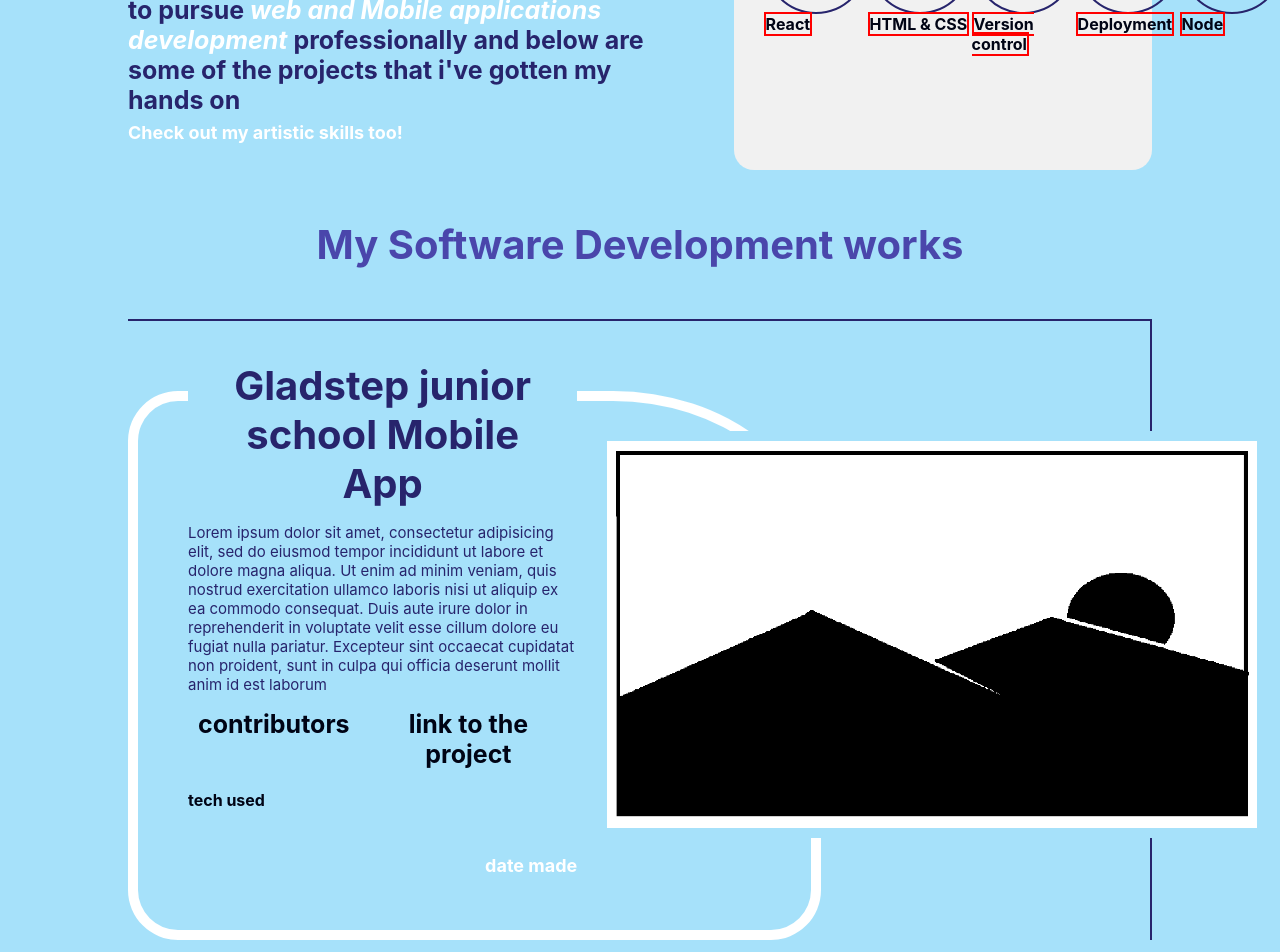
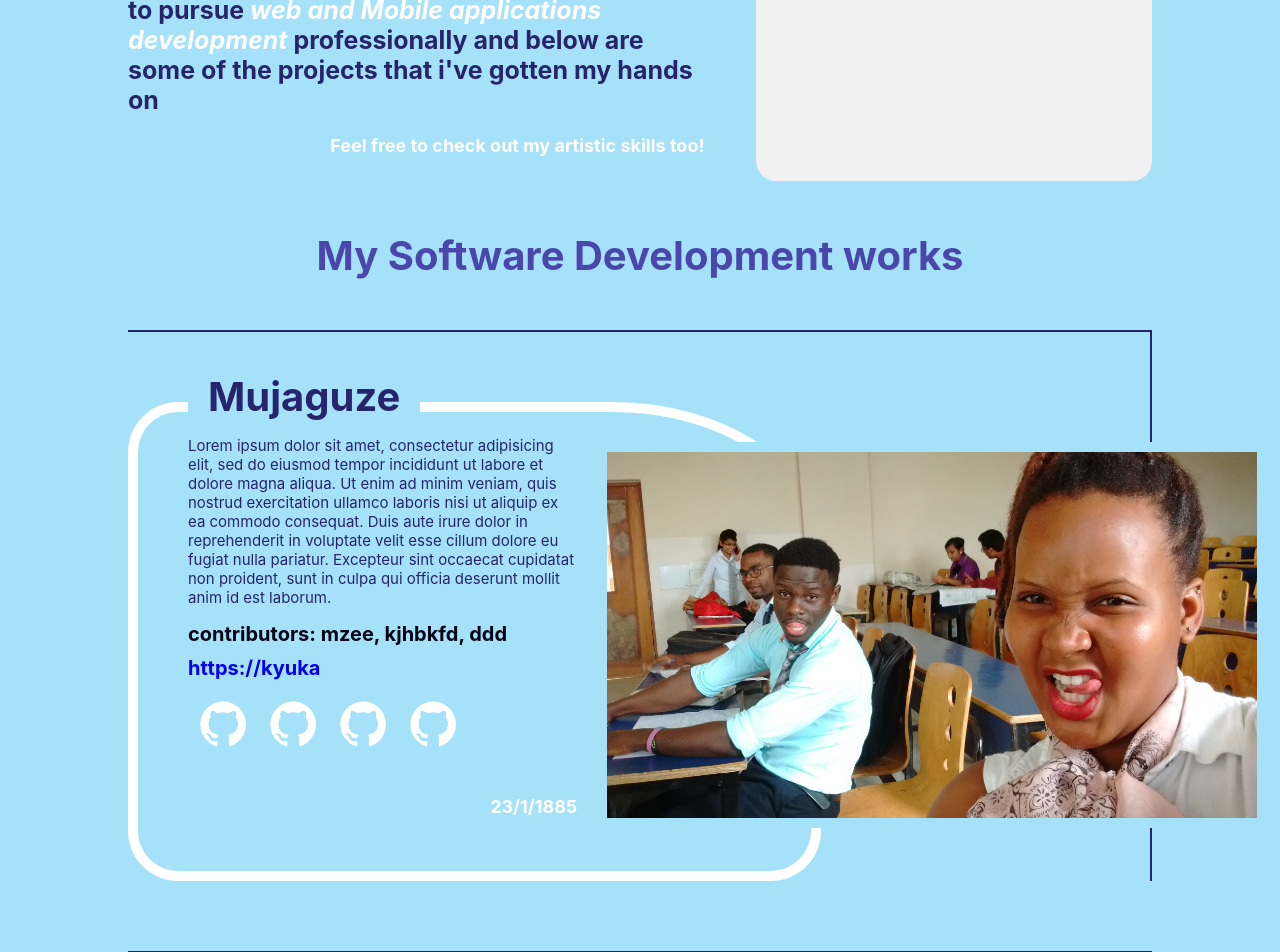
Before and after one commit to kyakivanfrank/frank-portifolio, a React (Create React App) app: page /Webdevt in a window 1280 px wide. Shown: the part 840-1792 px from the top of the page. Built offline with nearby package versions, Linux system fonts and the light colour scheme.

Commit message:
new styling

```diff
--- a/src/App.css
+++ b/src/App.css
@@ -22,7 +22,7 @@
 /* flexing Displays */
 header,
  .introPage,
-  .btnEnvelope, .dev-descr-box, .templato, #contr, .skillBox{display: flex;}
+  .btnEnvelope, .dev-descr-box, .templato,  .skillBox{display: flex;}
 
 /* this is the header */
 header {
@@ -89,7 +89,7 @@
 #codeDiv:hover{ background-image: url('./img/bgPics/codePicBlurred.png');}
 #artDiv:hover{ background-image: url('./img/bgPics/tigerPicBlurred.png');}
 .careerOptions h3{font-size: 25px; text-align: center;  }
-#optLink{font-size: 18px; color: white}
+#optLink{font-size: 18px; color: white; float: right; margin: 20px 0 0}
 #optLink:hover{color: #000415; transition: 3s; }
 em{color: white;}
 
@@ -105,13 +105,17 @@
 /* project templates  */
 #tempHold{ border-top: 2px  #27246c solid; border-right: 2px  #27246c solid; margin: 20px 0;}
 .templato{ margin: 70px 0; border: 10px white solid; border-radius: 50px; border-top-right-radius: 30%; width: 60%; padding: 30px;}
- .templatedescr{ width: 70%; padding: 0 20px; margin-top: -70px }
+ .templatedescr{   width: 70%; padding: 0 20px; margin-top: -70px }
  .templatedescr h1{ color: #27246c; background-color: #a6e1fa; margin: 0; width: fit-content; font-size: 40px; padding: 0 20px;  }
- .templatedescr p{ color: #27246c; width: fit-content; font-size: 15px; }
-.imgHold{ width: 30%;}
+ .templatedescr p{ color: #27246c; width: fit-content; font-size: 15px;   }
+ #skillsUsed{  margin: 10px 0 }
+ #skillImg{width: 50px }
+
+.imgHold{ width: 30%; float: left;  }
 .templato img{width: 650px; border: 10px #a6e1fa solid;}
 
-#contr h3{margin: 0 10px;}
+ .templatedescr h3{ text-align: left; margin: 10px 0; font-size: 20px }
+
  #date{float: right; color: white; font-size: 18px}
 
 
--- a/src/App.js
+++ b/src/App.js
@@ -22,9 +22,6 @@
     <NavCompo/>
     </div>
     </header>
-
-
-
     <body >
     <div className="adjusta"></div>
     <section className="intro"><IntroComp/></section>
@@ -32,7 +29,6 @@
    <section className="gallery"> <Gallery/></section>
     <section className="employers"><Employers/></section>
     </body>
-
     <footer>
     <FooterComp/>
     </footer>
--- a/src/components/main/Employers.js
+++ b/src/components/main/Employers.js
@@ -7,6 +7,6 @@
 
 const companies =[premierDistilleries,cyberSchool,caddCentre,livewire];
 export default Employer =><div className="container">
-<h2>Companies that used my services</h2>
+<h2>Testimonial companies</h2>
 <div className="emploHolder">{ companies.map(company=><img id="company" src={company} alt={company}/>) }</div>
 </div>
--- a/src/components/main/art/ArtProjectTemplate.js
+++ b/src/components/main/art/ArtProjectTemplate.js
@@ -1,25 +1,23 @@
 import React from "react";
-import picto from '../../../img/galleryImages/myartFrank.JPEG';
 
 
+const ArtProjectTemplate = ({ projectTitle, projectDescr, projectcreationDate, projectContributor,
+    projectLink, projecttechUsed, projectImage }) => <div className="templato">
 
-export default  ArtProjectTemplate => <div className="templato">
 <div className="templatedescr">
-<h1>The Bengal Tiger painting</h1>
-<p>Lorem ipsum dolor sit amet, consectetur adipisicing elit, sed do eiusmod
-tempor incididunt ut labore et dolore magna aliqua. Ut enim ad minim veniam,
-quis nostrud exercitation ullamco laboris nisi ut aliquip ex ea commodo
-consequat. Duis aute irure dolor in reprehenderit in voluptate velit esse
-cillum dolore eu fugiat nulla pariatur. Excepteur sint occaecat cupidatat non
-proident, sunt in culpa qui officia deserunt mollit anim id est laborum</p>
+<h1>{projectTitle}</h1>
+<p>{projectDescr}</p>
+<h3>contributors: {projectContributor}</h3>
 
+<a href="###"><h3>{projectLink}</h3></a>
 
-<div id="contr"> <h3>contributors</h3><h3>link to the project</h3> </div>
+<div id="skillsUsed">{projecttechUsed.map( skill => <img id="skillImg" src={skill} alt="this is a skill"/>) }</div>
 
-<h4>skills used</h4>
-<h4 id="date">date made</h4>
+<h4 id="date">{projectcreationDate}</h4>
+</div>
+
+<div className="imgHold"><img src={projectImage} alt='this is the '/></div>
 
 </div>
-<div className="imgHold"><img src={picto} alt='this is the '/></div>
 
-</div>
+export default ArtProjectTemplate;
--- a/src/components/main/art/ArtProjects.js
+++ b/src/components/main/art/ArtProjects.js
@@ -1,15 +1,12 @@
 import React from 'react';
 
 import ArtProjectTemplate from  './ArtProjectTemplate';
+import gitLo from "../../../img/githubLogo.png";
+import projectImage from '../../../img/galleryImages/MediFrank.jpg';
+
 import {Link} from 'react-router-dom';
 
-
-// import Dataset from '../../Dataset';
-
-// display different data
-
-const Artskills=['', 'Graphics Design', 'painting', 'Singing', 'Node'];
-const Projectsdone =[ 'gladstepApp', 'gladstep Website', 'livewireWebsite', 'KukyotoWebApp', 'myportifolio' ];
+const Projectsdone =[ 'gladstepApp', 'KukyotoWebApp', 'myportifolio' ];
 export default  ArtProjects => <div className="container">
 
 <h1>As an Artist,</h1>
@@ -18,28 +15,36 @@
 <h3>Being born to a Father who was a <em>FineArtist</em>. I quickly grasped the ease on how to create artistic "somethings" at a tender Age.
 <br/> Starting with drawing very simple sketches to coming up with Large Complex Artistic projects ranging from paintings, Digitally designed Art( Graphics Design ) to many other arts <br/>
 Unexpectedly, This even gave me an artistic perception of Music and Dance(Hobbies)
-
 <br/>
-<Link id="optLink" to="/Webdevt">Check out my Coding skills too!</Link>
+<Link id="optLink" to="/Webdevt"> Feel free to check out my Coding skills too!</Link>
 
 </h3>
-<div className="skillBox">
-{Artskills.map(eachskill => <div><h4>{eachskill}</h4></div>)}
-</div>
+<div className="skillBox">{
+    //  Artskills.map(eachskill => <div><h4>{eachskill}</h4></div>)
+    }</div>
 </div>
 
 <div className="proWorks">
 
 <h1>My Art works</h1>
-<div>
-{
-    Projectsdone.map( project => <div id="tempHold" > <ArtProjectTemplate />  </div>     )
 
-}
+
+<div >
+{ Projectsdone.map( project =>
+    <div id="tempHold">
+    <ArtProjectTemplate
+    projectTitle="Kyakusse frank at Amritsar" projectDescr="
+	Lorem ipsum dolor sit amet, consectetur adipisicing elit, sed do eiusmod
+	tempor incididunt ut labore et dolore magna aliqua. Ut enim ad minim veniam,
+	quis nostrud exercitation ullamco laboris nisi ut aliquip ex ea commodo
+	consequat. Duis aute irure dolor in reprehenderit in voluptate velit esse
+	cillum dolore eu fugiat nulla pariatur. Excepteur sint occaecat cupidatat non
+	proident, sunt in culpa qui officia deserunt mollit anim id est laborum."
+    projectcreationDate="23/1/1885" projectContributor="mzee, kjhbkfd, ddd" projectLink="https://kyuka" projecttechUsed={[ gitLo,gitLo,gitLo,gitLo]} projectImage={projectImage}/>
+ </div> )}
 
 </div>
 
 </div>
 
-
 </div>
--- a/src/components/main/coding/CodingProjectTemplate.js
+++ b/src/components/main/coding/CodingProjectTemplate.js
@@ -1,23 +1,26 @@
 import React from "react";
-import picto from '../../../img/samplepicture.png';
-
-export default  CodingProjectTemplate => <div className="templato">
-<div className="templatedescr">
-<h1>Gladstep junior school Mobile App</h1>
-<p>Lorem ipsum dolor sit amet, consectetur adipisicing elit, sed do eiusmod
-tempor incididunt ut labore et dolore magna aliqua. Ut enim ad minim veniam,
-quis nostrud exercitation ullamco laboris nisi ut aliquip ex ea commodo
-consequat. Duis aute irure dolor in reprehenderit in voluptate velit esse
-cillum dolore eu fugiat nulla pariatur. Excepteur sint occaecat cupidatat non
-proident, sunt in culpa qui officia deserunt mollit anim id est laborum</p>
 
 
-<div id="contr"> <h3>contributors</h3><h3>link to the project</h3> </div>
+const CodingProjectTemplate = ({ projectTitle, projectDescr, projectcreationDate, projectContributor,
+     projectLink, projecttechUsed, projectImage }) => <div className="templato">
 
-<h4>tech used</h4>
+<div className="templatedescr">
+<h1>{projectTitle}</h1>
+<p>{projectDescr}</p>
+<h3>contributors: {projectContributor}</h3>
 
-<h4 id="date">date made</h4>
+<a href="###"><h3>{projectLink}</h3></a>
+
+
+
+<div id="skillsUsed">{projecttechUsed.map( skill => <img id="skillImg" src={skill} alt="this is a skill"/>) }</div>
+
+<h4 id="date">{projectcreationDate}</h4>
 </div>
 
-<div className="imgHold"><img src={picto} alt='this is the '/></div>
+<div className="imgHold"><img src={projectImage} alt='this is the '/></div>
+
+
 </div>
+
+export default CodingProjectTemplate;
--- a/src/components/main/coding/Webdevt.js
+++ b/src/components/main/coding/Webdevt.js
@@ -2,9 +2,11 @@
 
 import CodingProjectTemplate from  './CodingProjectTemplate';
 import {Link} from 'react-router-dom';
+import projectImage from  "../../../img/galleryImages/classFrank.jpg";
+import gitLo from '../../../img/githubLogo.png';
 
 
-const Stackskills=['React', 'HTML & CSS', 'Version control', 'Deployment', 'Node'];
+// const Stackskills=['React', 'HTML & CSS', 'Version control', 'Deployment', 'Node'];
 const Projectsdone =[ 'gladstepApp', 'gladstep Website', 'livewireWebsite', 'KukyotoWebApp', 'myportifolio' ];
 export default  Webdevt => <div className="container">
 
@@ -13,25 +15,32 @@
 
 <h3>I was Fascinated by the working of software and Web in after enrolling to study a bachelor degree in that shit.
 after My Degree i decided to pursue <em>web and Mobile applications development</em> professionally and below are some of the projects that i've gotten my hands on
-
 <br/>
-<Link id="optLink" to="/ArtProjects">Check out my artistic skills too!</Link>
-
+<Link id="optLink" to="/ArtProjects">Feel free to check out my artistic skills too!</Link>
 </h3>
 
+<div className="skillBox">{
+    // Stackskills.map(eachskill => <span>  <div className="circleDiv"><img alt="skillLogo"/></div>  <h4>{eachskill}</h4> </span>)
+}</div>
+</div>
 
-<div className="skillBox">
-{Stackskills.map(eachskill => <span>  <div className="circleDiv"><img alt="skillLogo"/></div>  <h4>{eachskill}</h4> </span>)}
+<div className="proWorks">
+<h1>My Software Development works</h1>
+<div >
+{ Projectsdone.map( project =>
+    <div id="tempHold">
+    <CodingProjectTemplate
+    projectTitle="Mujaguze" projectDescr="
+	Lorem ipsum dolor sit amet, consectetur adipisicing elit, sed do eiusmod
+	tempor incididunt ut labore et dolore magna aliqua. Ut enim ad minim veniam,
+	quis nostrud exercitation ullamco laboris nisi ut aliquip ex ea commodo
+	consequat. Duis aute irure dolor in reprehenderit in voluptate velit esse
+	cillum dolore eu fugiat nulla pariatur. Excepteur sint occaecat cupidatat non
+	proident, sunt in culpa qui officia deserunt mollit anim id est laborum."
+    projectcreationDate="23/1/1885" projectContributor="mzee, kjhbkfd, ddd" projectLink="https://kyuka" projecttechUsed={[ gitLo,gitLo,gitLo,gitLo]} projectImage={projectImage}/>
+ </div> )}
+
 </div>
 
 
-</div>
-
-<div className="proWorks">
-
-<h1>My Software Development works</h1>
-<div>
-{Projectsdone.map( project => <div id="tempHold" > <CodingProjectTemplate /></div> )}
-
 </div></div>
-</div>
```
